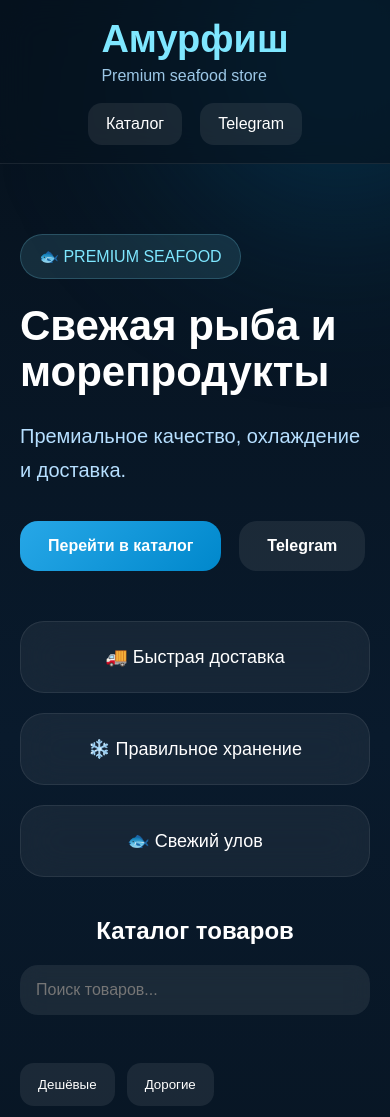
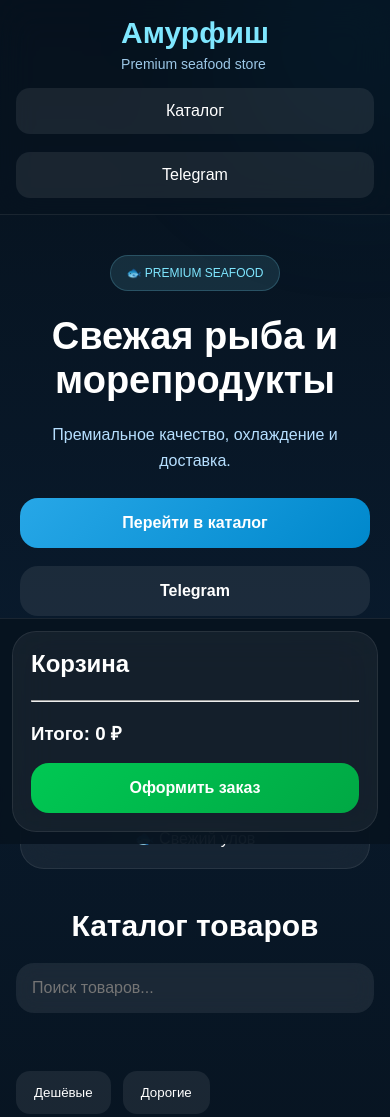
Before and after one commit to alexshn88888-sudo/amurfish, a plain HTML site: page index.html in a window 390 px wide. Shown: the top 1117 px of the page. Drawn offline with nearby package versions, Linux system fonts and the light colour scheme; no server answers.

Commit message:
Update styles.css

```diff
--- a/styles.css
+++ b/styles.css
@@ -750,3 +750,343 @@ aside h2 {
     padding: 20px;
   }
 }
+
+
+/* =========================
+   MOBILE VERSION
+========================= */
+
+@media (max-width: 980px) {
+
+  body {
+
+    overflow-x: hidden;
+  }
+
+  /* HEADER */
+  .header {
+
+    padding: 16px;
+
+    flex-direction: column;
+
+    gap: 16px;
+  }
+
+  .logo-box h1 {
+
+    font-size: 30px;
+  }
+
+  .logo-box p {
+
+    font-size: 14px;
+  }
+
+  nav {
+
+    width: 100%;
+
+    justify-content: center;
+
+    flex-wrap: wrap;
+  }
+
+  nav a {
+
+    width: 100%;
+
+    text-align: center;
+
+    padding: 14px;
+  }
+
+  /* HERO */
+  .hero {
+
+    padding:
+      40px 20px 30px;
+  }
+
+  .hero-content {
+
+    text-align: center;
+  }
+
+  .hero-badge {
+
+    font-size: 12px;
+
+    padding: 10px 16px;
+  }
+
+  .hero h2 {
+
+    font-size: 38px;
+
+    line-height: 1.15;
+
+    margin-bottom: 20px;
+  }
+
+  .hero p {
+
+    font-size: 16px;
+
+    line-height: 1.6;
+  }
+
+  .hero-buttons {
+
+    flex-direction: column;
+
+    margin-top: 24px;
+  }
+
+  .hero-btn {
+
+    width: 100%;
+
+    text-align: center;
+  }
+
+  /* FEATURES */
+  .features {
+
+    padding:
+      0 20px 40px;
+
+    grid-template-columns: 1fr;
+  }
+
+  .feature-card {
+
+    font-size: 16px;
+
+    padding: 20px;
+  }
+
+  /* CATALOG */
+  .catalog-section {
+
+    padding:
+      0 16px 120px;
+  }
+
+  .catalog-header {
+
+    flex-direction: column;
+
+    align-items: stretch;
+  }
+
+  .catalog-header h2 {
+
+    font-size: 30px;
+
+    text-align: center;
+  }
+
+  /* SEARCH */
+  #search {
+
+    width: 100%;
+
+    font-size: 16px;
+  }
+
+  /* CATEGORIES */
+  #categories {
+
+    display: flex;
+
+    flex-wrap: nowrap;
+
+    overflow-x: auto;
+
+    padding-bottom: 10px;
+
+    gap: 10px;
+
+    scrollbar-width: none;
+  }
+
+  #categories::-webkit-scrollbar {
+
+    display: none;
+  }
+
+  .category-btn {
+
+    white-space: nowrap;
+
+    flex-shrink: 0;
+
+    font-size: 14px;
+
+    padding: 12px 18px;
+  }
+
+  /* SORT */
+  .sort-box {
+
+    overflow-x: auto;
+
+    flex-wrap: nowrap;
+
+    scrollbar-width: none;
+  }
+
+  .sort-box::-webkit-scrollbar {
+
+    display: none;
+  }
+
+  .sort-box button {
+
+    white-space: nowrap;
+
+    flex-shrink: 0;
+  }
+
+  /* SECTION TITLES */
+  .section-title {
+
+    font-size: 28px;
+
+    margin:
+      36px 0 20px;
+  }
+
+  /* PRODUCTS */
+  .products-grid {
+
+    grid-template-columns: 1fr;
+
+    gap: 22px;
+  }
+
+  /* CARD */
+  .card {
+
+    padding: 16px;
+
+    border-radius: 24px;
+  }
+
+  .card img {
+
+    height: 240px;
+
+    border-radius: 18px;
+  }
+
+  .card h3 {
+
+    font-size: 22px;
+  }
+
+  .card p {
+
+    font-size: 14px;
+  }
+
+  .card b {
+
+    font-size: 28px;
+  }
+
+  .card button {
+
+    padding: 16px;
+
+    font-size: 15px;
+  }
+
+  /* BADGE */
+  .badge {
+
+    font-size: 11px;
+
+    padding: 8px 12px;
+  }
+
+  /* FAVORITE */
+  .fav-btn {
+
+    width: 42px;
+    height: 42px;
+  }
+
+  /* CART */
+  .cart-floating {
+
+    position: fixed;
+
+    left: 0;
+    right: 0;
+    bottom: 0;
+
+    width: 100%;
+
+    padding: 12px;
+
+    background:
+      rgba(7,19,31,0.92);
+
+    backdrop-filter: blur(20px);
+
+    border-top:
+      1px solid rgba(255,255,255,0.08);
+
+    z-index: 999;
+  }
+
+  aside {
+
+    width: 100%;
+
+    padding: 18px;
+
+    border-radius: 24px;
+  }
+
+  aside h2 {
+
+    font-size: 24px;
+  }
+
+  .cart-item {
+
+    padding: 12px;
+  }
+
+  .checkout-btn {
+
+    padding: 16px;
+
+    font-size: 16px;
+  }
+
+  /* PRICE */
+  .price-box {
+
+    flex-wrap: wrap;
+  }
+
+  .old-price {
+
+    font-size: 14px;
+  }
+
+  /* GLOW */
+  .bg-glow {
+
+    width: 300px;
+    height: 300px;
+
+    top: -120px;
+    right: -120px;
+  }
+
+}
```
